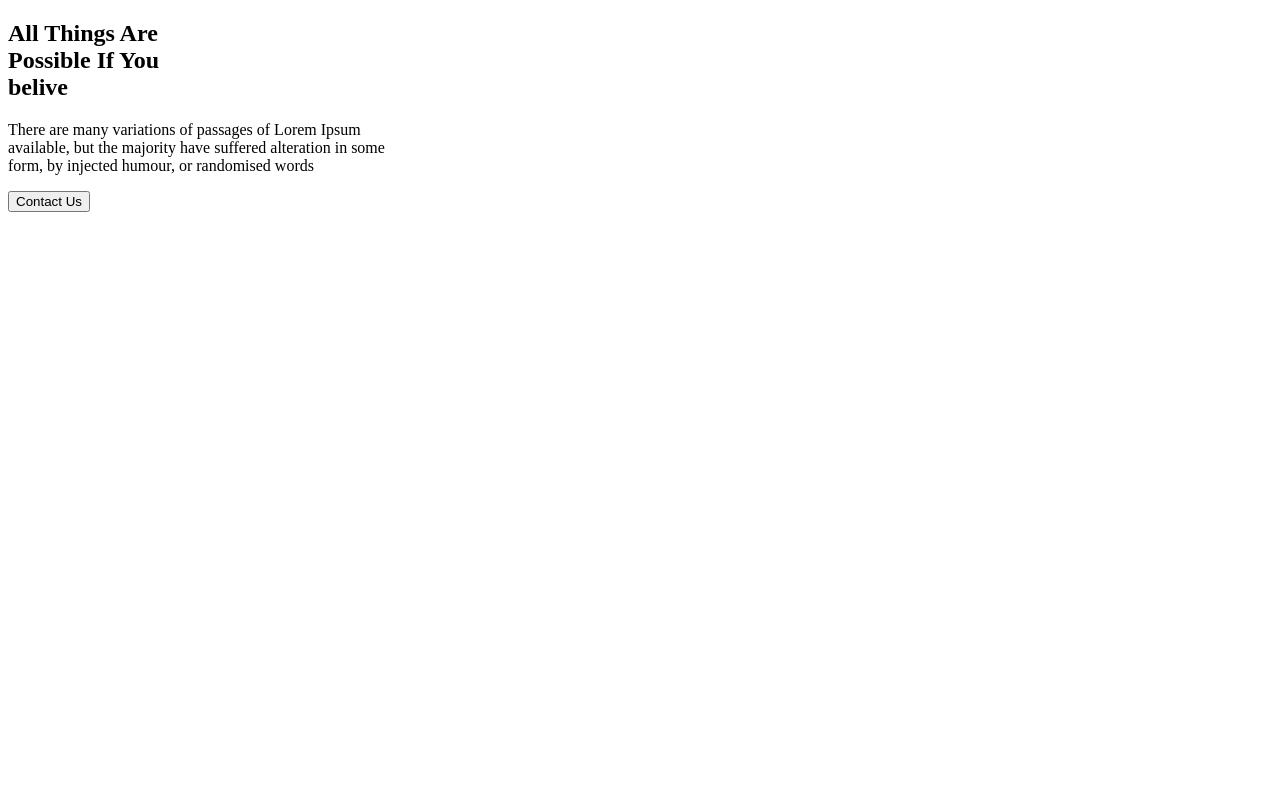
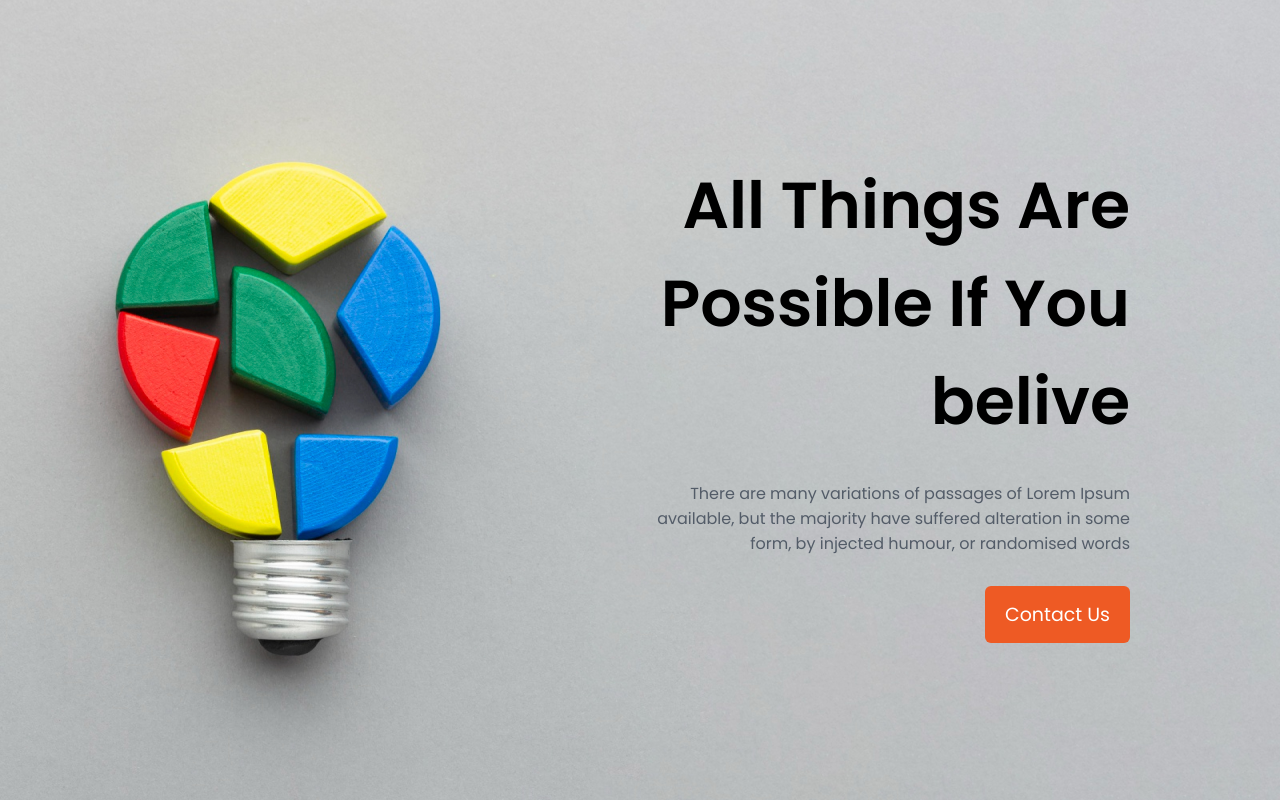
Before and after one commit to rohan-haque/assignment1, a plain HTML site: page index.html in a window 1280 px wide. Drawn offline with Linux system fonts and the light colour scheme.

Commit message:
banner style added

```diff
--- a/index.html
+++ b/index.html
@@ -9,12 +9,14 @@
 </head>
 <body>
     <!-- Banner Section -->
-    <section>
-        <div>
+    <section class="banner">
+
+        <div class="banner-description">
         <h1>All Things Are <br> Possible If You <br> belive</h1>
         <p>There are many variations of passages of Lorem Ipsum <br> available, but the majority have suffered alteration in some <br> form, by injected humour, or randomised words</p>
-        <button>Contact Us</button>
+        <button class="btn">Contact Us</button>
         </div>
+
     </section>
 </body>
 </html>
--- a/style.css
+++ b/style.css
@@ -0,0 +1,44 @@
+@import url('https://fonts.googleapis.com/css2?family=Poppins:wght@400;500;600&display=swap');
+
+
+* {
+    margin: 0;
+    padding: 0;
+    box-sizing: border-box;
+    font-family: 'Poppins', sans-serif;
+}
+
+/* Banner Section */
+.banner {
+    background-image: url('./images/banner/banner2.png');
+    height: 100vh;
+    display: flex;
+    justify-content: flex-end;
+    align-items: center;
+}
+
+.banner-description {
+    text-align: right;
+    padding-right: 150px;
+}
+
+.banner h1 {
+    font-size: 65px;
+    font-weight: 900;
+}
+
+.banner p {
+    color: #535c68;
+    font-weight: 300;
+    margin-top: 30px;
+}
+
+.banner .btn {
+    background-color: #EE5A24;
+    color: #ffffff;
+    border: none;
+    border-radius: 6px;
+    padding: 14px 20px;
+    font-size: 19px;
+    margin-top: 30px;
+}
```
